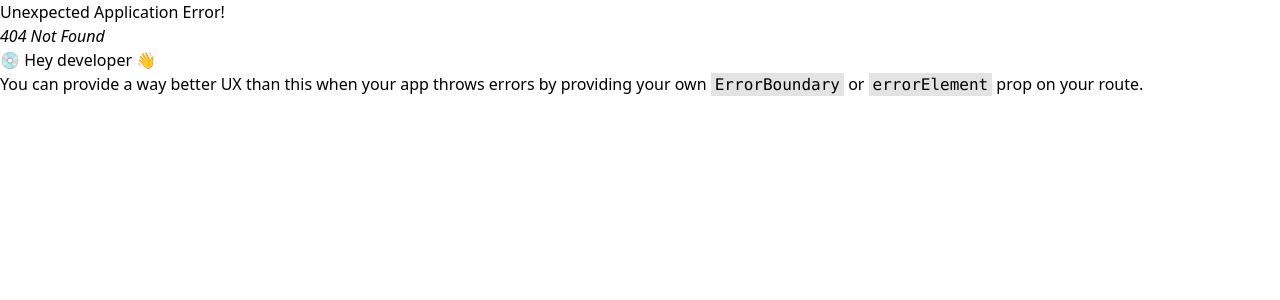
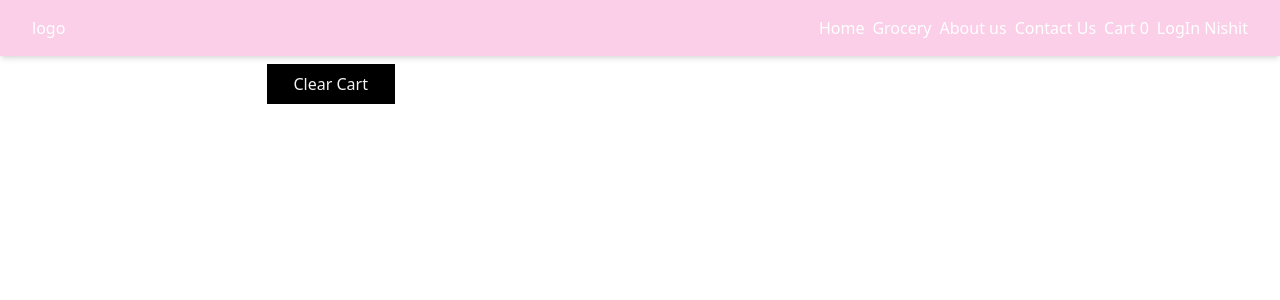
Before and after one commit to Nishit41/Namaste-React, a React (Vite) app: page /cart in a window 1280 px wide. Before the commit this address had no page. Shown: the top 300 px of the page. Built offline with nearby package versions, Linux system fonts and the light colour scheme.

Commit message:
cart with clear functionality

```diff
--- a/package.json
+++ b/package.json
@@ -10,10 +10,12 @@
   "author": "",
   "license": "ISC",
   "dependencies": {
+    "@reduxjs/toolkit": "^2.2.7",
     "parcel": "^2.12.0",
     "react": "^18.3.1",
     "react-dom": "^18.3.1",
     "react-icons": "^5.3.0",
+    "react-redux": "^9.1.2",
     "react-router": "^6.25.1",
     "react-router-dom": "^6.25.1"
   },
--- a/src/components/AccordionItem.js
+++ b/src/components/AccordionItem.js
@@ -1,8 +1,12 @@
 import { useState } from "react";
 import { AiOutlineDown, AiOutlineUp } from "react-icons/ai";
+import { useDispatch } from "react-redux";
+import { addItem } from "../utils/cartSlice";
+import { imgUrl } from "../utils/constant";
 
 const AccordionItem = ({ title, itemCards }) => {
   const [isExpanded, setIsExpanded] = useState(false);
+  const dispatch = useDispatch();
 
   const toggleExpansion = () => {
     setIsExpanded(!isExpanded);
@@ -20,13 +24,25 @@ const AccordionItem = ({ title, itemCards }) => {
       {isExpanded && (
         <div>
           {itemCards.map((card) => {
-            const { name, description } = card?.card?.info;
+            const { name, description, imageId } = card?.card?.info;
             return (
-              <div className="font-normal mt-8 shadow-sm" key={name}>
+              <div className="font-normal mt-8 shadow-sm flex-col" key={name}>
                 <div className="p-4 font-medium">{name}</div>
-                {description && (
-                  <div className="p-4 font-light">{description}</div>
-                )}
+                <div className="flex">
+                  {description && (
+                    <div className="p-4 font-light w-[70%] ">{description}</div>
+                  )}
+
+                  <div className="w-52">
+                    <img className="h-40" src={`${imgUrl}${imageId}`} />
+                    <button
+                      className="bg-black text-white rounded-md px-4 m-auto max-h-8"
+                      onClick={() => dispatch(addItem(card?.card?.info))}
+                    >
+                      Add+
+                    </button>
+                  </div>
+                </div>
               </div>
             );
           })}
--- a/src/components/Body.js
+++ b/src/components/Body.js
@@ -2,6 +2,7 @@ import RestaurantCard, { componentWithLabel } from "./RestaurantCard";
 import { Link } from "react-router-dom";
 import { useContext, useEffect, useState } from "react";
 import { userContext } from "../utils/userContext";
+import { imgUrl } from "../utils/constant";
 
 const Body = () => {
   const [filteredRestaurantsList, setFilteredRestaurantList] = useState([]);
@@ -74,7 +75,7 @@ const Body = () => {
           >
             {restaurant.info?.availability?.opened ? (
               <LabelledComponent
-                src={`https://media-assets.swiggy.com/swiggy/image/upload/fl_lossy,f_auto,q_auto,w_660/${restaurant?.info?.cloudinaryImageId}`}
+                src={`${imgUrl}${restaurant?.info?.cloudinaryImageId}`}
                 resName={restaurant.info?.name}
                 cuisines={restaurant.info?.cuisines}
                 NoOfStar={restaurant.info?.avgRating}
@@ -82,7 +83,7 @@ const Body = () => {
               />
             ) : (
               <RestaurantCard
-                src={`https://media-assets.swiggy.com/swiggy/image/upload/fl_lossy,f_auto,q_auto,w_660/${restaurant?.info?.cloudinaryImageId}`}
+                src={`${imgUrl}${restaurant?.info?.cloudinaryImageId}`}
                 resName={restaurant.info?.name}
                 cuisines={restaurant.info?.cuisines}
                 NoOfStar={restaurant.info?.avgRating}
--- /dev/null
+++ b/src/components/Cart.js
@@ -0,0 +1,29 @@
+import { useDispatch, useSelector } from "react-redux";
+import { clearCart } from "../utils/cartSlice";
+
+export const Cart = () => {
+  const addedItems = useSelector((store) => store?.cart?.items);
+  const dispatch = useDispatch();
+  return (
+    <div className="w-7/12 m-auto">
+      <button
+        className="mb-4 text-gray-100 bg-black p-2 mt-2 mx-auto w-32"
+        onClick={() => dispatch(clearCart())}
+      >
+        Clear Cart
+      </button>
+      {addedItems?.map((card) => {
+        return (
+          <div className="font-normal mt-8 shadow-sm" key={card?.name}>
+            <div className="flex justify-between">
+              <div className="p-4 font-medium">{card?.name}</div>
+              {card?.description && (
+                <div className="p-4 font-light">{card?.description}</div>
+              )}
+            </div>
+          </div>
+        );
+      })}
+    </div>
+  );
+};
--- a/src/components/Header.js
+++ b/src/components/Header.js
@@ -2,10 +2,12 @@ import { Link } from "react-router-dom";
 import { useOnlineStatus } from "../utils/useOnlineStatus";
 import { useContext } from "react";
 import { userContext } from "../utils/userContext";
+import { useSelector } from "react-redux";
 
 const Header = () => {
   const isOnline = useOnlineStatus();
-  const {loggedInUser} = useContext(userContext);
+  const { loggedInUser } = useContext(userContext);
+  const cartItems = useSelector((store) => store?.cart?.items);
   return (
     <div className="flex justify-between px-8 py-4  bg-pink-200 shadow-md text-white">
       <div className="logo-container">
@@ -27,8 +29,12 @@ const Header = () => {
         <li>
           <Link to="/contact">Contact Us</Link>
         </li>
-        <li>Cart</li>
-        <li>{isOnline ? "LogIn" : "LogOut"}{" "}{loggedInUser}</li>
+        <li>
+          <Link to="/cart">Cart {cartItems.length}</Link>
+        </li>
+        <li>
+          {isOnline ? "LogIn" : "LogOut"} {loggedInUser}
+        </li>
       </ul>
     </div>
   );
--- a/src/components/RestaurantCard.js
+++ b/src/components/RestaurantCard.js
@@ -2,13 +2,11 @@ import { useContext } from "react";
 import { userContext } from "../utils/userContext";
 
 const RestaurantCard = ({ resName, cuisines, NoOfStar, timeTaken, src }) => {
-  const {loggedInUser} = useContext(userContext);
+  const { loggedInUser } = useContext(userContext);
   return (
-      <div
-        className="flex flex-col w-52 shadow-xl p-4"
-      >
+    <div className="flex flex-col w-52 shadow-md p-4">
       <img className="rest-card" alt="res-logo" src={src} />
-        <div className="flex flex-col" >
+      <div className="flex flex-col">
         <h1 className="font-medium">{resName}</h1>
         <h3>
           {NoOfStar}, {timeTaken}
@@ -22,6 +20,13 @@ const RestaurantCard = ({ resName, cuisines, NoOfStar, timeTaken, src }) => {
 
 export default RestaurantCard;
 
-export const componentWithLabel = (RestaurantCard) =>{
-  return((props)=><><label className="absolute my-4 bg-black text-white px-2 rounded-md">Open</label><RestaurantCard {...props}/></>)
-}
+export const componentWithLabel = (RestaurantCard) => {
+  return (props) => (
+    <>
+      <label className="absolute my-4 bg-black text-white px-2 rounded-md">
+        Open
+      </label>
+      <RestaurantCard {...props} />
+    </>
+  );
+};
--- /dev/null
+++ b/src/utils/cartSlice.js
@@ -0,0 +1,22 @@
+const { createSlice } = require("@reduxjs/toolkit");
+
+const cartSlice = createSlice({
+    name:"cart",
+    initialState:{
+        items:[],
+    },
+    reducers:{
+        addItem: (state,action)=>{
+            state.items.push(action.payload);
+        },
+        removeItem: (state)=>{
+            state.items.pop();
+        },
+        clearCart: (state)=>{
+            state.items.length = 0;
+        },
+    },
+})
+
+export const {addItem,removeItem,clearCart} = cartSlice.actions;
+export default cartSlice.reducer;
--- a/src/utils/constant.js
+++ b/src/utils/constant.js
@@ -1 +1 @@
-// will do it later
+export const imgUrl = `https://media-assets.swiggy.com/swiggy/image/upload/fl_lossy,f_auto,q_auto,w_660/`
--- /dev/null
+++ b/src/utils/store.js
@@ -0,0 +1,10 @@
+import { configureStore } from "@reduxjs/toolkit";
+import cartReducer from './cartSlice';
+
+const appStore = configureStore({
+    reducer: {
+      cart: cartReducer,
+    }
+})
+
+export default appStore;
```
Also changed, not shown: src/App.js (+9 -0 lines), 1 other file (tests, documents, lock files or other folders). Lines whose indentation alone changed are shown as unchanged.
